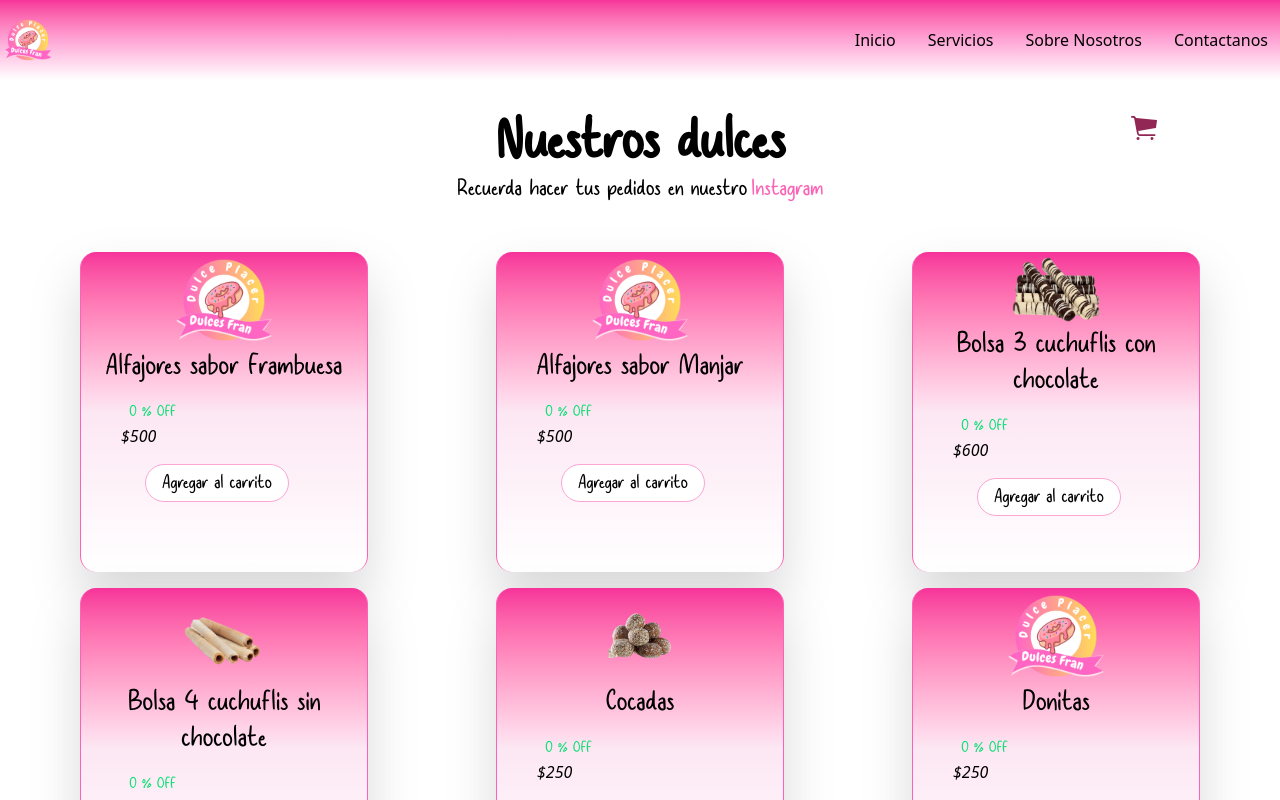
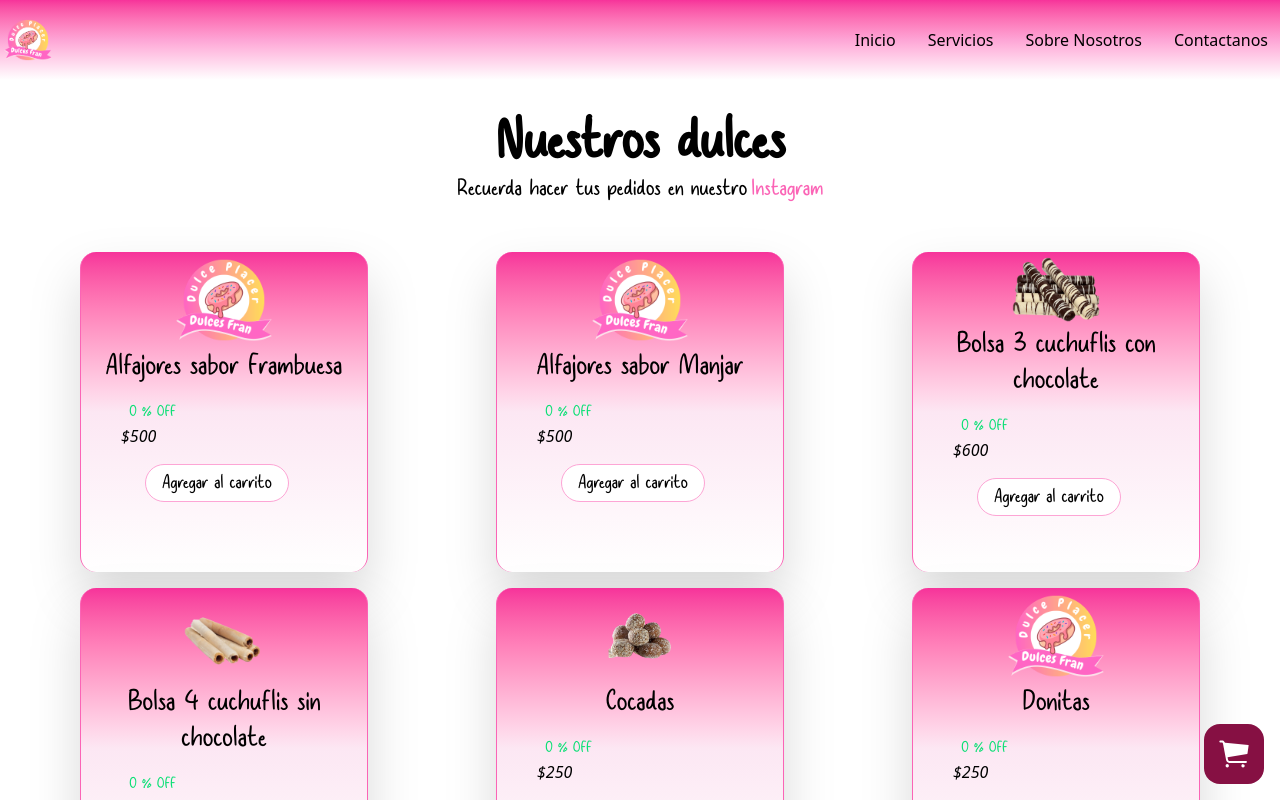
Before and after one commit to CrisMesina/dulcesfran, a React (Vite) app: page /servicios/dulces in a window 1280 px wide. Shown: the top 800 px of the page. Built offline with nearby package versions, Linux system fonts and the light colour scheme.

Commit message:
Update icon carrito compras

```diff
--- a/src/pages/Dulces.tsx
+++ b/src/pages/Dulces.tsx
@@ -42,8 +42,8 @@ export const Dulces = () => {
         <Nav/>
         <div className="flex">
             <div className="flex flex-wrap w-full mx-4 mt-28">
-                <a href="/carrito" className='absolute right-30'>
-                    <IoIosCart className='w-8 h-8 text-pink-900/90'/>
+                <a href="/carrito" className='fixed right-4 bottom-4 z-20 rounded-2xl bg-pink-900 hover:-translate-y-2'>
+                    <IoIosCart className='w-15 h-15 text-white p-3' title='Ver Carrito'/>
                 </a>
                 <h1 className='w-full text-center font-Salmoon text-6xl font-extrabold'>Nuestros dulces</h1>
                 <h6 className='w-full text-center text-2xl font-Salmoon mb-10'>
@@ -58,7 +58,7 @@ export const Dulces = () => {
                 </h6>
 
 
-                <div className='grid grid-cols-1 sm:grid-cols-2 md:grid-cols-3 lg:grid-cols-3'>
+                <div className='grid grid-cols-1 sm:grid-cols-2 md:grid-cols-3 lg:grid-cols-3 mx-auto'>
                     {
                         Producto.map((p)=>(
                             <DulcesCard
```
